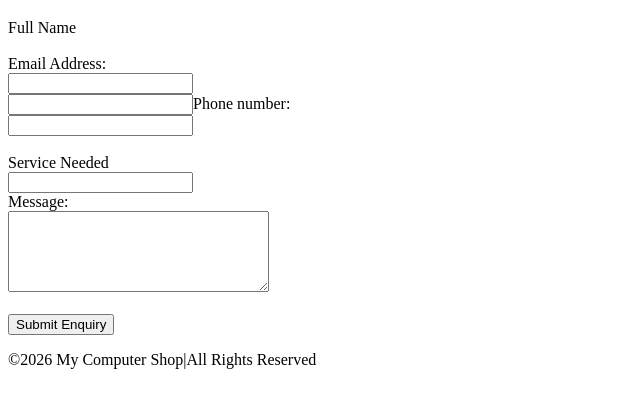
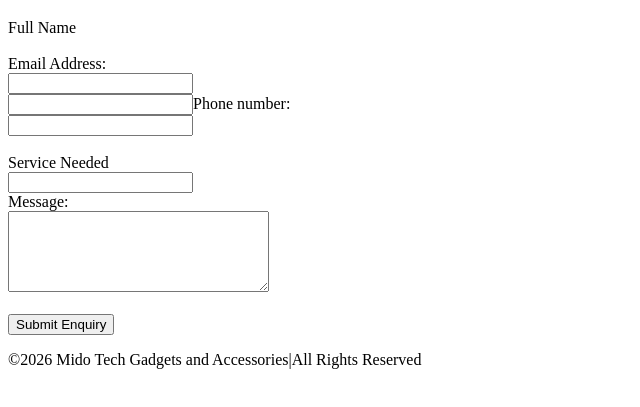
Before and after one commit to Nqweno-3/Part-1-draft, a plain HTML site: page enquiry.html in a window 1280 px wide. Shown: the part 87-494 px from the top of the page, without its empty margins (0-640 px from the left). Drawn offline with Linux system fonts and the light colour scheme.

Commit message:
Update enquiry.html

```diff
--- a/enquiry.html
+++ b/enquiry.html
@@ -28,7 +28,7 @@
     <button type="submit">Submit Enquiry</button>
 </form>
 <footer>
-    <p>&copy;2026 My Computer Shop|All Rights Reserved</p>
+    <p>&copy;2026 Mido Tech Gadgets and Accessories|All Rights Reserved</p>
 </footer>
 
 
```
